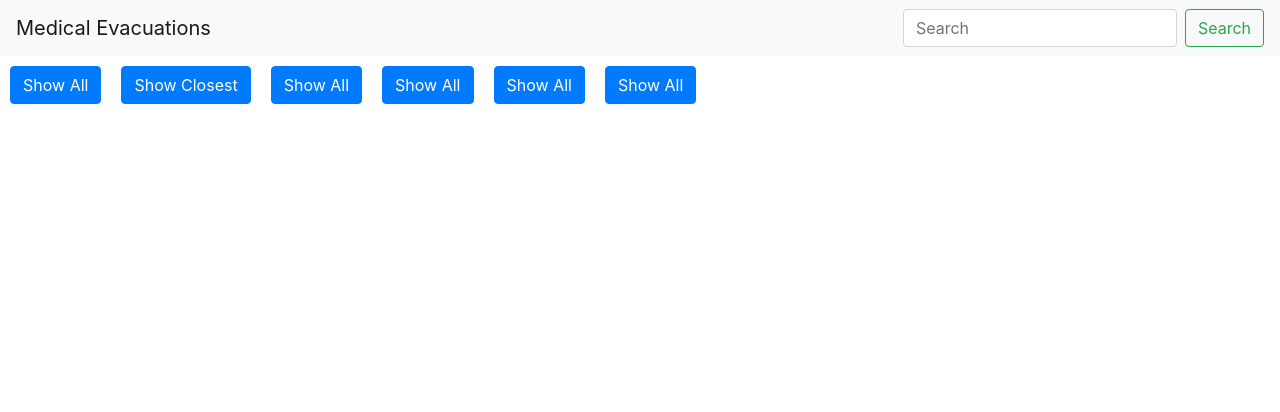
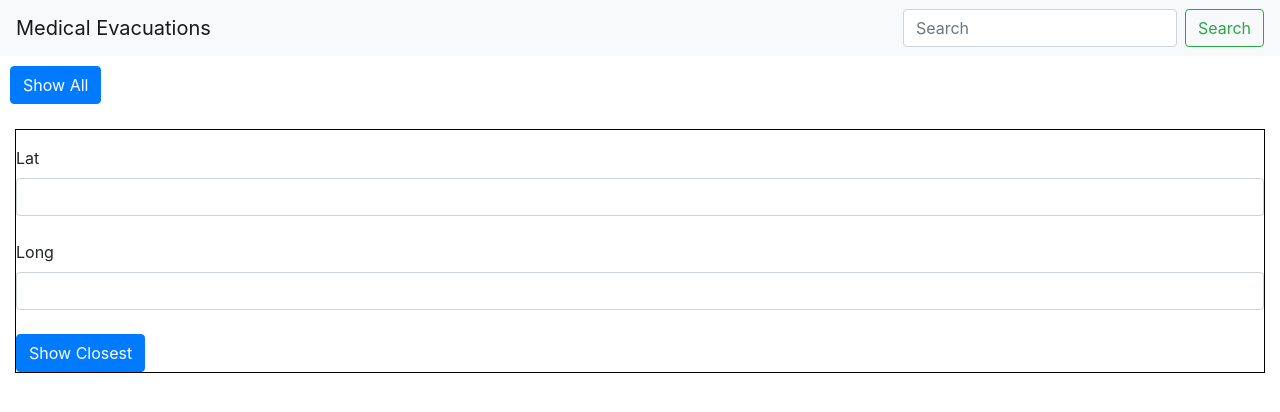
Before and after one commit to Ali-Kazmi/medicalevac, an Angular app: page / in a window 1280 px wide. Shown: the top 412 px of the page. Built offline with nearby package versions, Linux system fonts and the light colour scheme.

Commit message:
take in input from a form

```diff
--- a/src/app/app.component.html
+++ b/src/app/app.component.html
@@ -1,10 +1,3 @@
 <app-title-bar></app-title-bar>
 <app-output-table></app-output-table>
 <app-closest></app-closest>
-<app-output-table></app-output-table>
-
-<app-output-table></app-output-table>
-
-<app-output-table></app-output-table>
-
-<app-output-table></app-output-table>
--- a/src/app/components/closest/closest.component.css
+++ b/src/app/components/closest/closest.component.css
@@ -1,3 +1,5 @@
-.btn{
-    margin: 10px;
+.closestBox{
+    margin: 15px;
+    border-style: dotted;
+    border:1px solid black;
 }
--- a/src/app/components/closest/closest.component.html
+++ b/src/app/components/closest/closest.component.html
@@ -1,3 +1,15 @@
+<div class="closestBox">
+
+<p>
+
+
+</p>
+<label for="lat">Lat</label><br>
+<input id="lat" class="form-control" [(ngModel)]="lat" type="text"><br>
+
+<label for="Long">Long</label><br>
+<input id="long" class="form-control" [(ngModel)]="long" type="text"><br>
+
 <button (click)="toggleCollapse()" class="btn btn-primary"> Show Closest</button>
 
 <div *ngIf="!isCollapsed">
@@ -17,3 +29,6 @@
     </tbody>
   </table>
 </div>
+
+
+</div>
--- a/src/app/components/closest/closest.component.ts
+++ b/src/app/components/closest/closest.component.ts
@@ -9,7 +9,10 @@ import {LandingZones} from "../../LandingZoneData";
 export class ClosestComponent implements OnInit {
   headers;
   lz;
+  lat;
+  long;
   isCollapsed : boolean=true;
+
   hideInput:boolean=true;
   inputValue;
   constructor() {
@@ -18,8 +21,15 @@ export class ClosestComponent implements OnInit {
   }
 
 
+  //for the closest component, on the collapse I want it to do the following:
+  //0) validate input is lat long
+  //1) go through the lz (landing zones) and calculate the distance between this point and that one.
+  //2) store the minimum as we do step 1, changing it if we find something closer.
+  //3)
   toggleCollapse(){
     this.isCollapsed=!this.isCollapsed;
+    console.log(this.lat);
+    console.log(this.long);
   }
 
   ngOnInit(): void {
```
Also changed, not shown: src/app/app.module.ts (+5 -2 lines).
